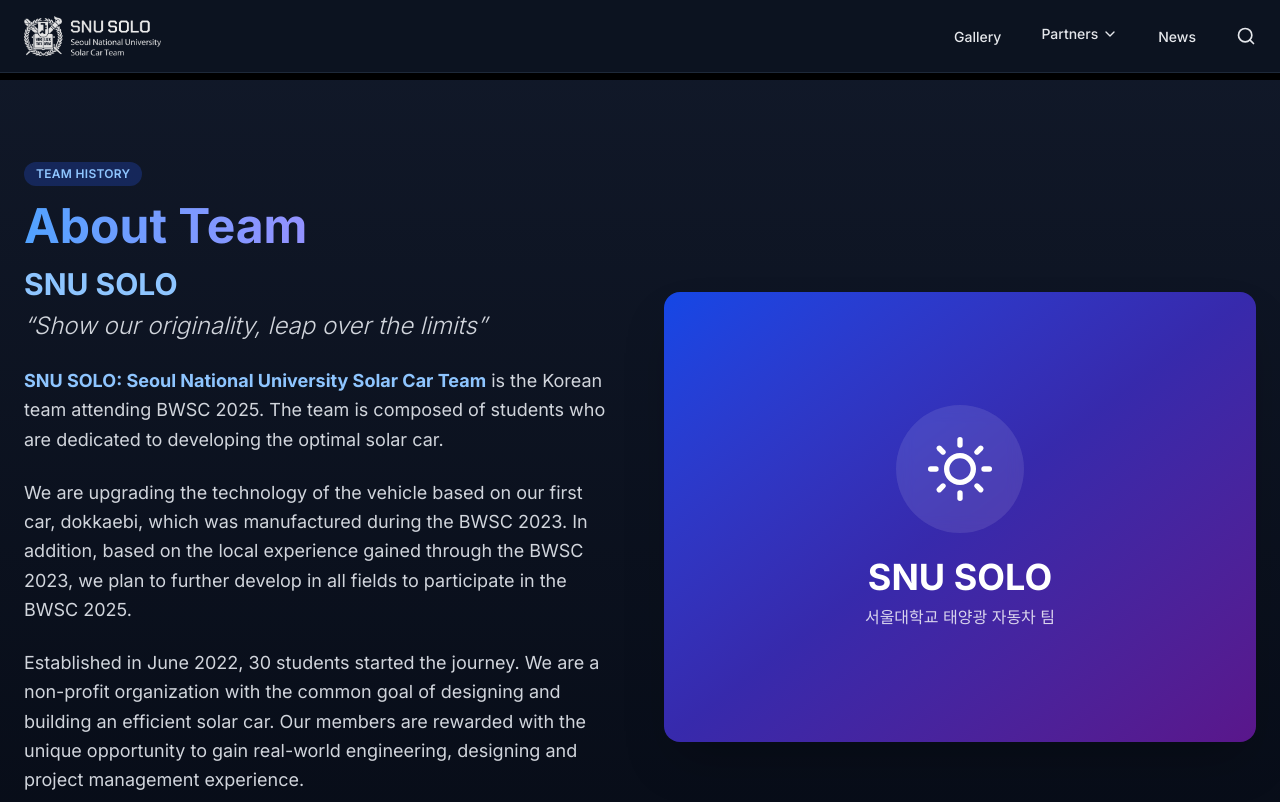
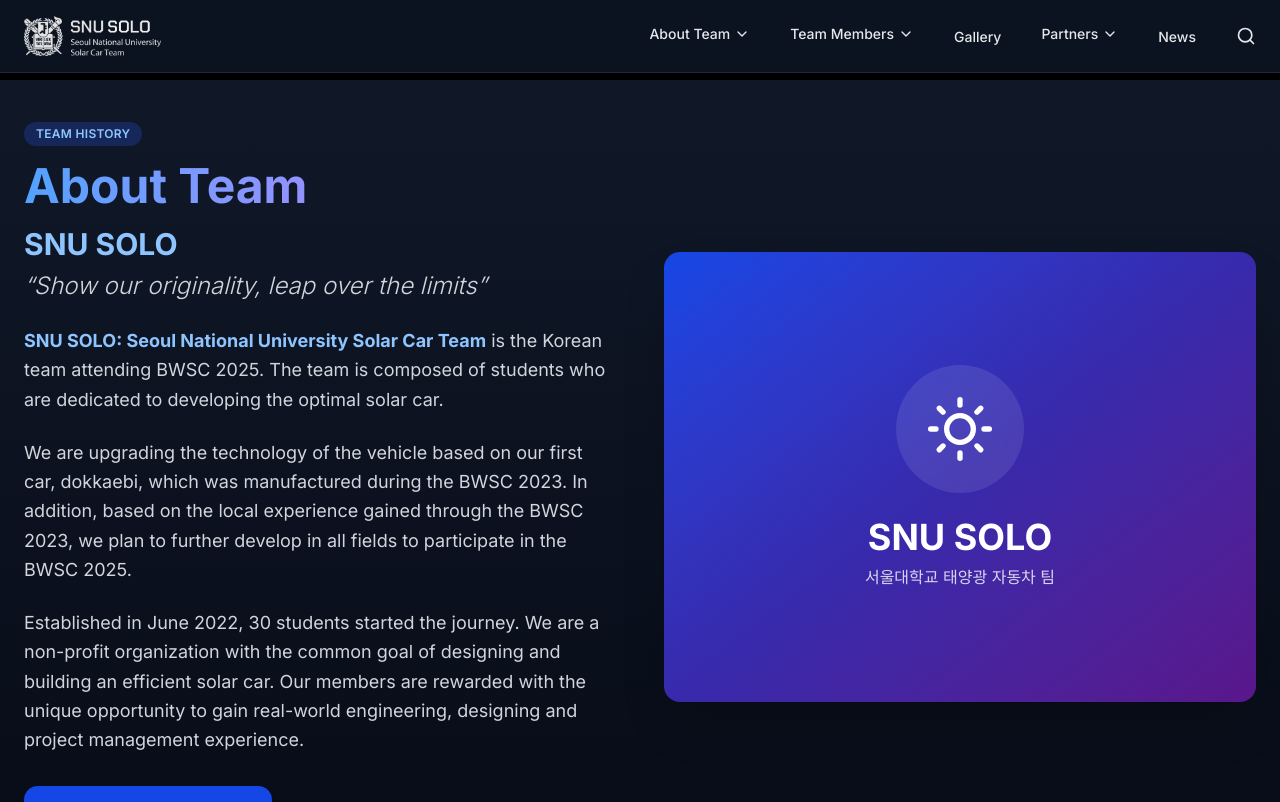
Before and after one commit to devsangho/snu-solo-page, a Next.js app: page /about in a window 1280 px wide. Shown: the top 802 px of the page. Built offline with nearby package versions, Linux system fonts and the light colour scheme.

Commit message:
Improve homepage layout: adjust components to make About Team section more visible

```diff
--- a/src/components/About.tsx
+++ b/src/components/About.tsx
@@ -8,7 +8,7 @@ import Link from 'next/link';
 export default function About() {
   const controls = useAnimation();
   const ref = useRef(null);
-  const isInView = useInView(ref, { once: true, amount: 0.3 });
+  const isInView = useInView(ref, { once: true, amount: 0.1 });
 
   useEffect(() => {
     if (isInView) {
@@ -17,7 +17,7 @@ export default function About() {
   }, [controls, isInView]);
 
   return (
-    <section ref={ref} className="py-20 bg-gradient-to-b from-gray-900 to-black">
+    <section ref={ref} id="about-team" className="py-10 bg-gradient-to-b from-gray-900 to-black">
       <div className="container mx-auto px-4 md:px-6">
         <motion.div
           initial="hidden"
--- a/src/components/ActionButtons.tsx
+++ b/src/components/ActionButtons.tsx
@@ -3,7 +3,7 @@ import { Button } from '@/components/ui/button';
 
 export default function ActionButtons() {
   return (
-    <section className="py-16 bg-gradient-to-b from-black via-gray-900 to-black">
+    <section className="py-8 bg-gradient-to-b from-black via-gray-900 to-black">
       <div className="container mx-auto px-4 md:px-6">
         <div className="flex flex-col sm:flex-row gap-6 justify-center items-center">
           <Link href="/about/history">
@@ -26,8 +26,8 @@ export default function ActionButtons() {
         </div>
 
         {/* Partner Organizations */}
-        <div className="mt-20">
-          <p className="text-sm uppercase tracking-widest text-blue-400 mb-12 font-semibold text-center">
+        <div className="mt-12">
+          <p className="text-sm uppercase tracking-widest text-blue-400 mb-8 font-semibold text-center">
             Partner Organizations
           </p>
           <div className="grid grid-cols-2 md:grid-cols-3 lg:grid-cols-5 gap-8 items-center justify-items-center">
--- a/src/components/FireworkHero.tsx
+++ b/src/components/FireworkHero.tsx
@@ -42,8 +42,15 @@ export default function FireworkHero() {
     }
   }, []);
 
+  const scrollToAbout = () => {
+    const aboutSection = document.getElementById('about-team');
+    if (aboutSection) {
+      aboutSection.scrollIntoView({ behavior: 'smooth' });
+    }
+  };
+
   return (
-    <section className="relative min-h-screen overflow-hidden flex items-center justify-center">
+    <section className="relative min-h-[80vh] overflow-hidden flex items-center justify-center">
       {/* Video background */}
       <div className="absolute inset-0 z-0 overflow-hidden">
         <video
@@ -89,7 +96,7 @@ export default function FireworkHero() {
           </div>
 
           {/* Scroll down arrow */}
-          <div className="mt-10 animate-bounce">
+          <div className="mt-10 animate-bounce cursor-pointer" onClick={scrollToAbout}>
             <svg
               width="40"
               height="40"
@@ -106,6 +113,7 @@ export default function FireworkHero() {
                 strokeLinejoin="round"
               />
             </svg>
+            <p className="text-white/70 text-sm mt-2">About Team</p>
           </div>
         </div>
       </div>
--- a/src/components/Navbar.tsx
+++ b/src/components/Navbar.tsx
@@ -12,6 +12,58 @@ export interface NavItem {
 
 // 메뉴 아이템 정의
 const navItems: NavItem[] = [
+  {
+    title: "About Team",
+    href: "/about",
+    children: [
+      {
+        title: "Team History",
+        href: "/about/history",
+        description: "Learn about our team's journey"
+      },
+      {
+        title: "Technology",
+        href: "/about/technology",
+        description: "Our solar car technology"
+      },
+      {
+        title: "Media",
+        href: "/about/media",
+        description: "Media coverage of SNU SOLO"
+      },
+      {
+        title: "Contact",
+        href: "/about/contact",
+        description: "Get in touch with our team"
+      }
+    ]
+  },
+  {
+    title: "Team Members",
+    href: "/members",
+    children: [
+      {
+        title: "2025 Team",
+        href: "/members/2025",
+        description: "Current team members"
+      },
+      {
+        title: "2024 Team",
+        href: "/members/2024",
+        description: "Team members from 2024"
+      },
+      {
+        title: "2023 Team",
+        href: "/members/2023",
+        description: "Team members from 2023"
+      },
+      {
+        title: "2022 Team",
+        href: "/members/2022",
+        description: "Team members from 2022"
+      }
+    ]
+  },
   {
     title: "Gallery",
     href: "/gallery",
```
